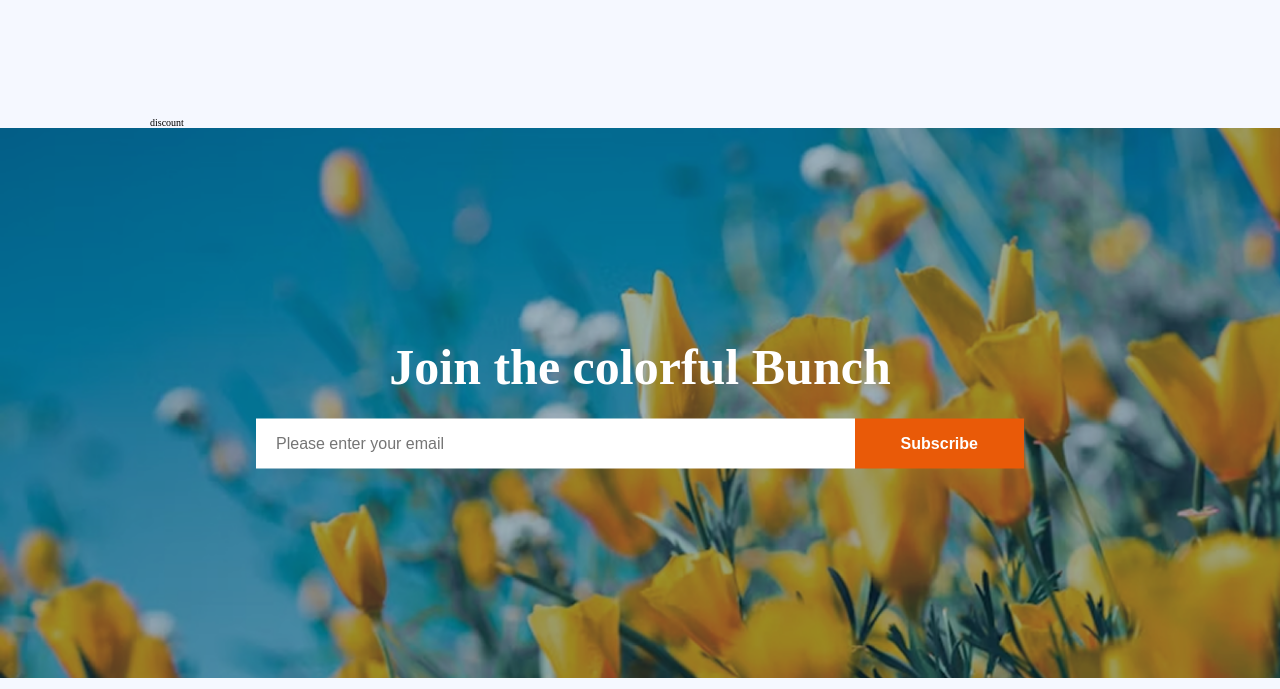
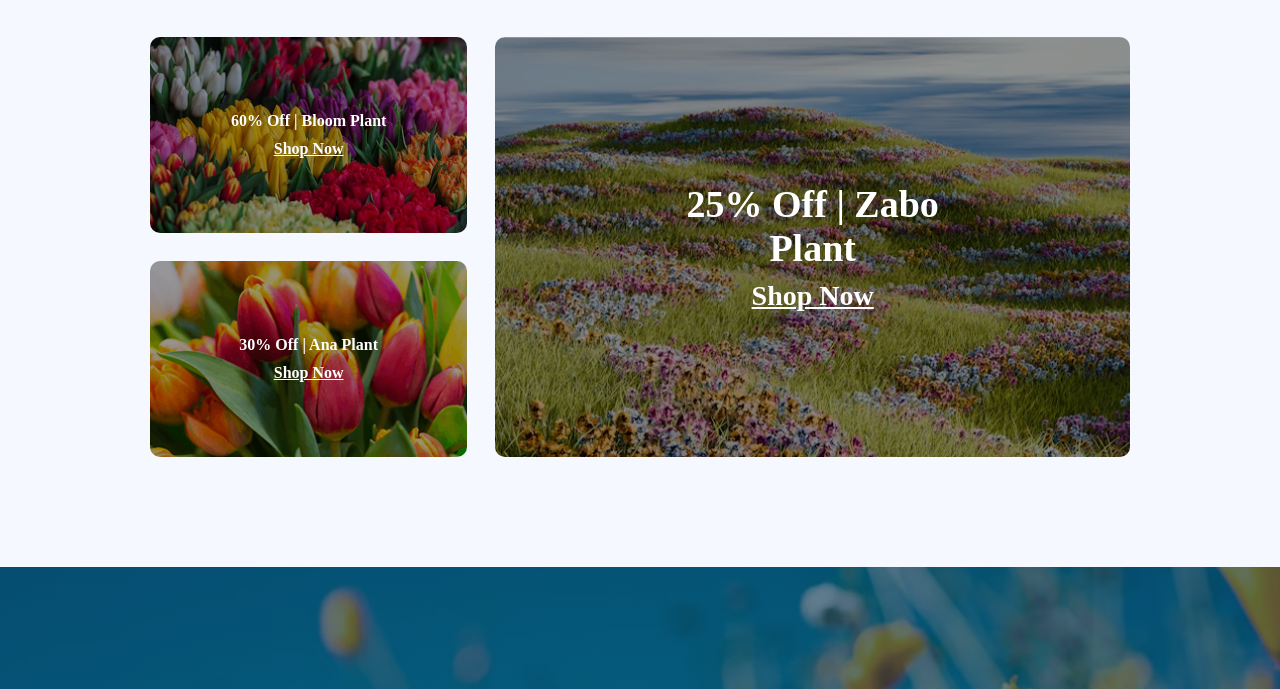
Before and after one commit to devpolas/flower-market, a plain HTML site: page index.html in a window 1280 px wide. Shown: the part 3819-4508 px from the top of the page. Drawn offline with Linux system fonts and the light colour scheme.

Commit message:
complete the desktop version

```diff
--- a/index.html
+++ b/index.html
@@ -9,6 +9,7 @@
   </head>
   <body>
     <main class="layout">
+      <!--------------------------- navigation ----------------------->
       <nav class="nav">
         <section class="flex flex-center header__section display-center">
           <img class="logo" src="./assets/logo.png" alt="logo" />
@@ -30,6 +31,7 @@
           </nav>
         </section>
       </nav>
+      <!--------------------------- hero__section--start ----------------------->
       <section class="hero"><section class="flex hero">
         <div class="hero__content">
           <h1 class="heading__primary">
@@ -51,6 +53,7 @@
           />
         </div>
       </section></section>
+      <!--------------------------- plant__section--start ----------------------->
         <section class="plant">
         <div class="plant__heading display-center">
           <h1 class="plant__heading--primary">
@@ -153,6 +156,7 @@
           </div>
         </div>
       </section>
+      <!--------------------------- store__section--start ----------------------->
       <section class="store">
           <img class="store__img" src="./assets/flower-store.png" alt="flower store">
         <div class="store__content">
@@ -166,14 +170,37 @@
         </div>
 
       </section>
+      <!--------------------------- deals__section--start ----------------------->
       <section class="deals">
         <div class="deal__content">
           <h1 class="text-center heading__primary deals__heading"><span class="heading__primary--colorful">Latest</span> Deals</h1>
         <p class="text-center inter-font description">Indulge your senses with the beauty and fragrance of our fresh flower shop. From <br>classic roses to exotic blooms, we offer a wide variety of fresh.</p>
         </div>
       </section>
-      <section class="discount"> discount
+      <!--------------------------- discount__section--start ----------------------->
+      <section class="discount">
+        <div class="discount__main">
+          <div class="discount__box-1">
+            <div class="text-center discount__box--content">
+              <p>60% Off | Bloom Plant</p>
+             <a href="#">Shop Now</a>
+            </div>
+          </div>
+          <div class="discount__box-2">
+            <div class="text-center discount__box--content">
+            <p>30% Off | Ana  Plant</p>
+            <a href="#">Shop Now</a>
+          </div>
+          </div>
+          <div class="discount__box-3">
+            <div class="text-center discount__box--content discount__font--xl">
+            <p>25% Off | Zabo Plant</p>
+            <a href="#">Shop Now</a>
+          </div>
+        </div>
+        </div>
       </section>
+      <!--------------------------- get on touch__section--start ----------------------->
       <section class="touch">
         <div class="touch__img">
           <div class="touch__content">
@@ -186,6 +213,7 @@
         </div>
 
       </section>
+      <!--------------------------- footer__section--start ----------------------->
       <footer class="footer">
         <div class="footer__main">
         <div class="footer__logo">
@@ -217,7 +245,9 @@
           <a href="#"><img src="./assets/icon-youtube.png" alt="icon-youtube"></a>
         </div>
       </div>
+      <p class="text-center copyright description inter-font">&copy; Copyright 2025 Programing Hero Assignment</p>
       </footer>
+
     </main>
   </body>
 </html>
--- a/styles.css
+++ b/styles.css
@@ -35,7 +35,7 @@ body {
 
 .layout {
   display: grid;
-  grid-template-rows: min-content 90vh repeat(6, min-content);
+  grid-template-rows: min-content max-content repeat(6, min-content);
   grid-template-columns:
     [grid-start] minmax(15rem, 1fr) [center-start] repeat(
       8,
@@ -300,10 +300,78 @@ body {
   font-size: 5rem;
 }
 
+.discount__main {
+  margin-bottom: 11rem;
+  height: 42rem;
+  display: grid;
+  gap: 2.8rem;
+  grid-template-rows: 1fr 1fr;
+  grid-template-columns: 1fr 2fr;
+}
+
+.discount__box-1 {
+  background-image: linear-gradient(rgba(0, 0, 0, 0.4), rgba(0, 0, 0, 0.4)),
+    url("./assets/deal-bloom.png");
+  background-size: cover;
+  background-repeat: no-repeat;
+  border-radius: 1rem;
+  grid-row: 1 / 2;
+  grid-column: 1 / 2;
+  position: relative;
+}
+.discount__box-2 {
+  background-image: linear-gradient(rgba(0, 0, 0, 0.4), rgba(0, 0, 0, 0.4)),
+    url("./assets/deal-ana.png");
+  background-size: cover;
+  background-repeat: no-repeat;
+  border-radius: 1rem;
+  grid-row: 2 / 3;
+  grid-column: 1 / 2;
+  position: relative;
+}
+.discount__box-3 {
+  background-image: linear-gradient(rgba(0, 0, 0, 0.4), rgba(0, 0, 0, 0.4)),
+    url("./assets/deal-zabo.png");
+  background-size: cover;
+  background-repeat: no-repeat;
+  border-radius: 1rem;
+  grid-row: 1 / 3;
+  grid-column: 2 / 3;
+  position: relative;
+}
+
+.discount__box--content {
+  position: absolute;
+  top: 50%;
+  left: 50%;
+  transform: translate(-50%, -50%);
+}
+
+.discount__box--content p,
+.discount__box--content a {
+  color: var(--color-white);
+  font-size: 1.6rem;
+  font-weight: 700;
+}
+.discount__box--content a {
+  font-weight: bold;
+}
+.discount__box--content p {
+  margin-bottom: 1rem;
+}
+
+.discount__font--xl p {
+  font-size: 3.8rem;
+}
+.discount__font--xl a {
+  font-size: 2.8rem;
+}
+
 .touch__img {
   height: 55rem;
   width: 100%;
-  background-image: url("./assets/news-letter-bg.png");
+  background-image: linear-gradient(rgba(7, 51, 79, 0.4), rgba(7, 51, 79, 0.4)),
+    url("./assets/news-letter-bg.png");
   background-repeat: no-repeat;
   background-size: cover;
   position: relative;
@@ -384,3 +452,10 @@ body {
   height: 3.6rem;
   width: 3.6rem;
 }
+
+.copyright {
+  letter-spacing: 1px;
+  word-spacing: 1px;
+  margin-top: 5rem;
+  font-size: 1rem;
+}
```
